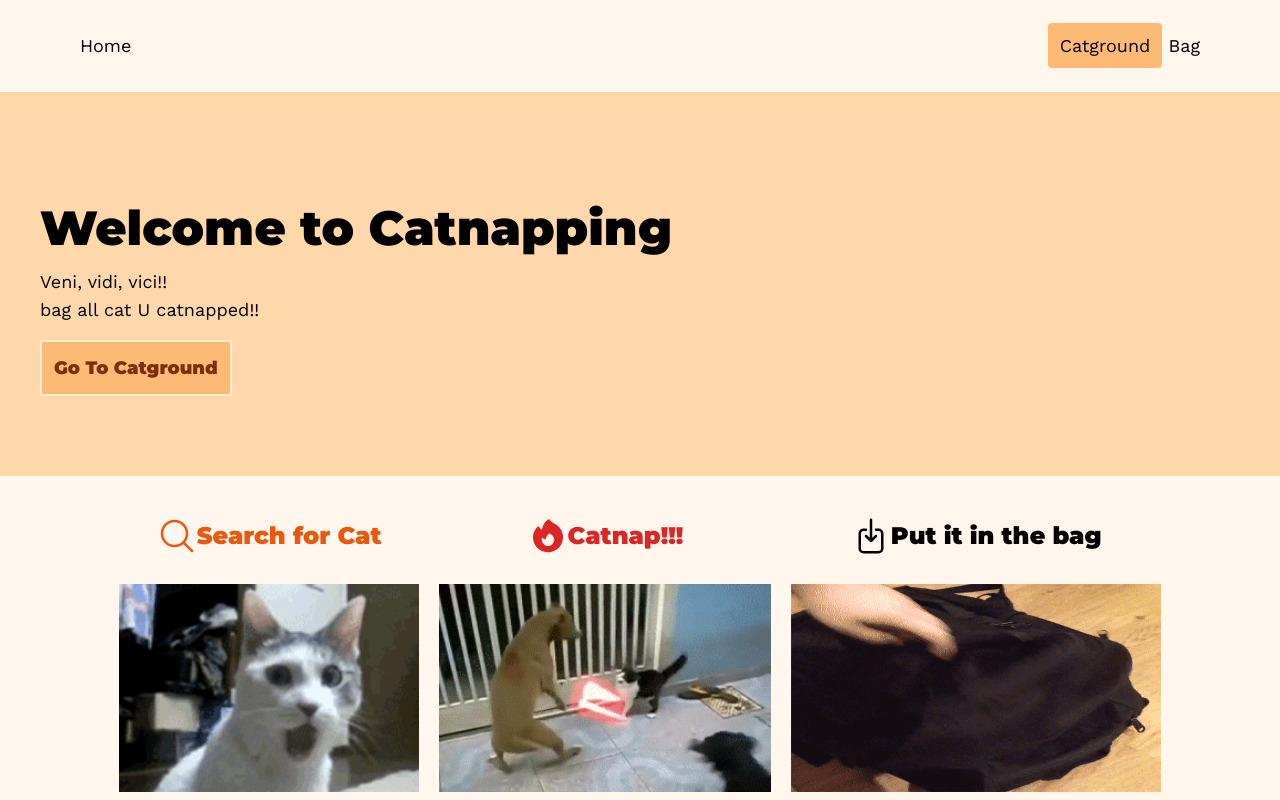
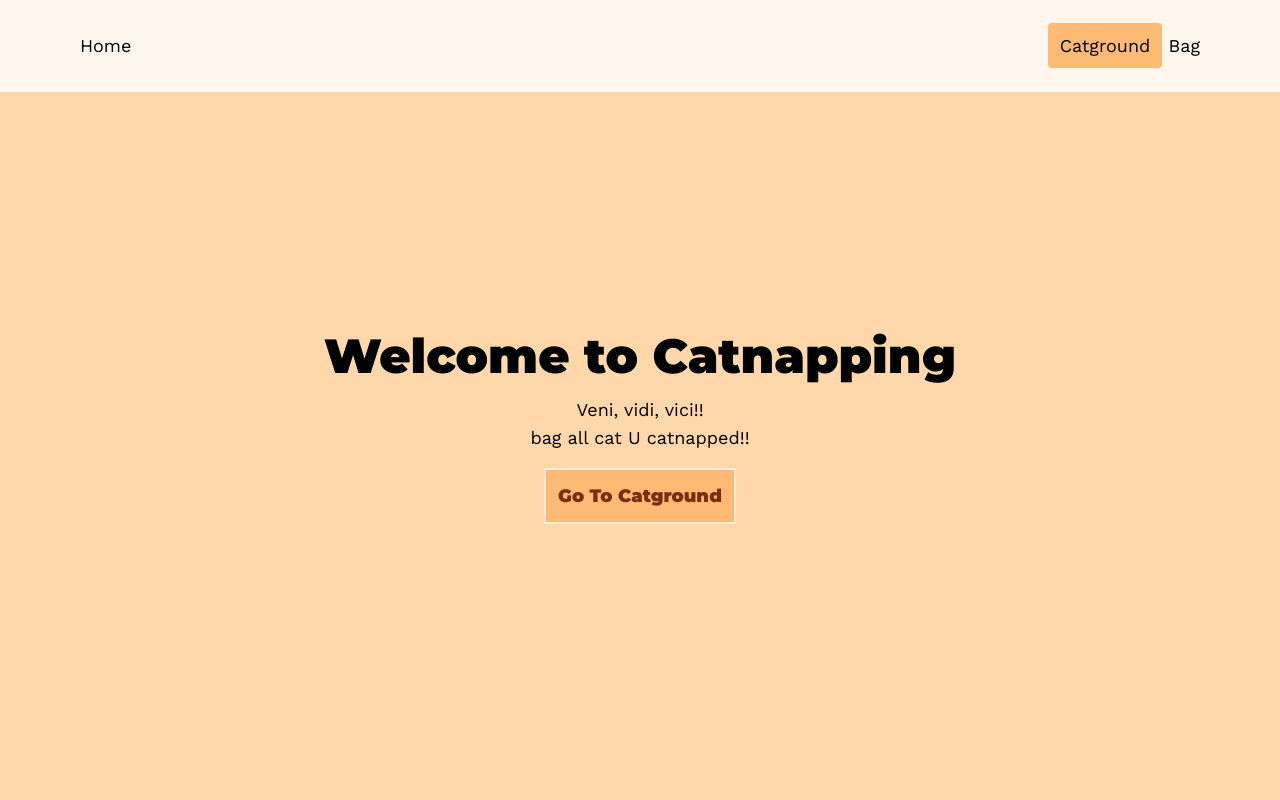
Before and after one commit to notshanxx/catnapping, a SvelteKit app: page / in a window 1280 px wide. Shown: the top 800 px of the page. Built offline with nearby package versions, Linux system fonts and the light colour scheme.

Commit message:
added changes in design

```diff
--- a/src/Home.svelte
+++ b/src/Home.svelte
@@ -1,6 +1,6 @@
-<div class="bg-orange-200">
-  <div class="mx-5 flex pt-[30%] pb-20 md:ml-10 md:pt-28">
-    <div>
+<div class="bg-orange-200 min-h-screen pb-[10%] flex justify-center items-center text-center" >
+
+    <div class=" flex justify-center items-center flex-col" >
       <h1 class="font-montserrat text-4xl font-black lg:text-5xl">
         Welcome to Catnapping
       </h1>
@@ -15,7 +15,7 @@
         >
       </button>
     </div>
-  </div>
+
 </div>
 
 <!-- guide -->
@@ -47,6 +47,8 @@
 
     <div>
       <img
+      height="100"
+      width="150"
         class="my-7 w-full md:h-32 lg:h-52"
         src="/gifs/surprised-cat.gif"
         alt="surprised-cat"
@@ -78,6 +80,8 @@
 
     <div>
       <img
+      height="100"
+      width="150"
         class="my-7 w-full md:h-32 lg:h-52"
         src="gifs/cat-laser-fighting.gif"
         alt="laser fighting cat"
@@ -112,6 +116,8 @@
 
     <div class="flex justify-center">
       <img
+      height="100"
+      width="150"
         class="my-7 aspect-video w-full md:h-32 lg:h-52"
         src="/gifs/cat-in-bag.gif"
         alt="cat in bag"
```
